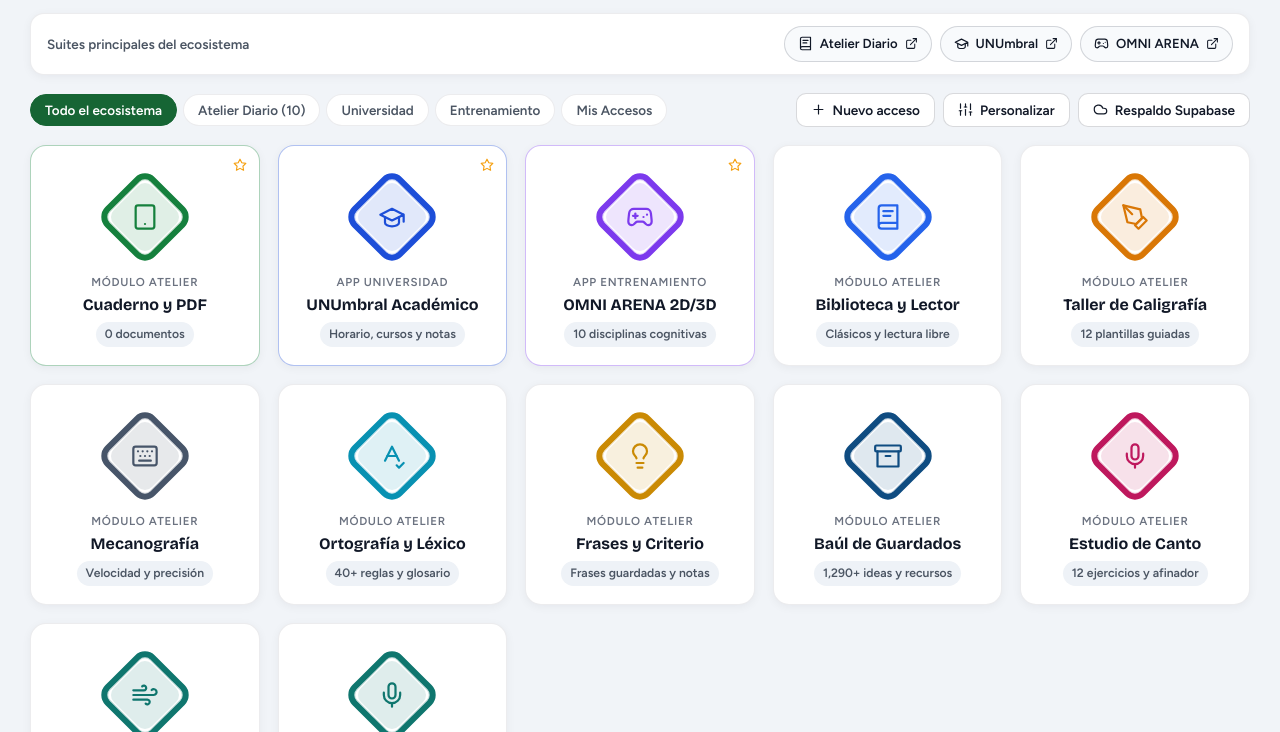
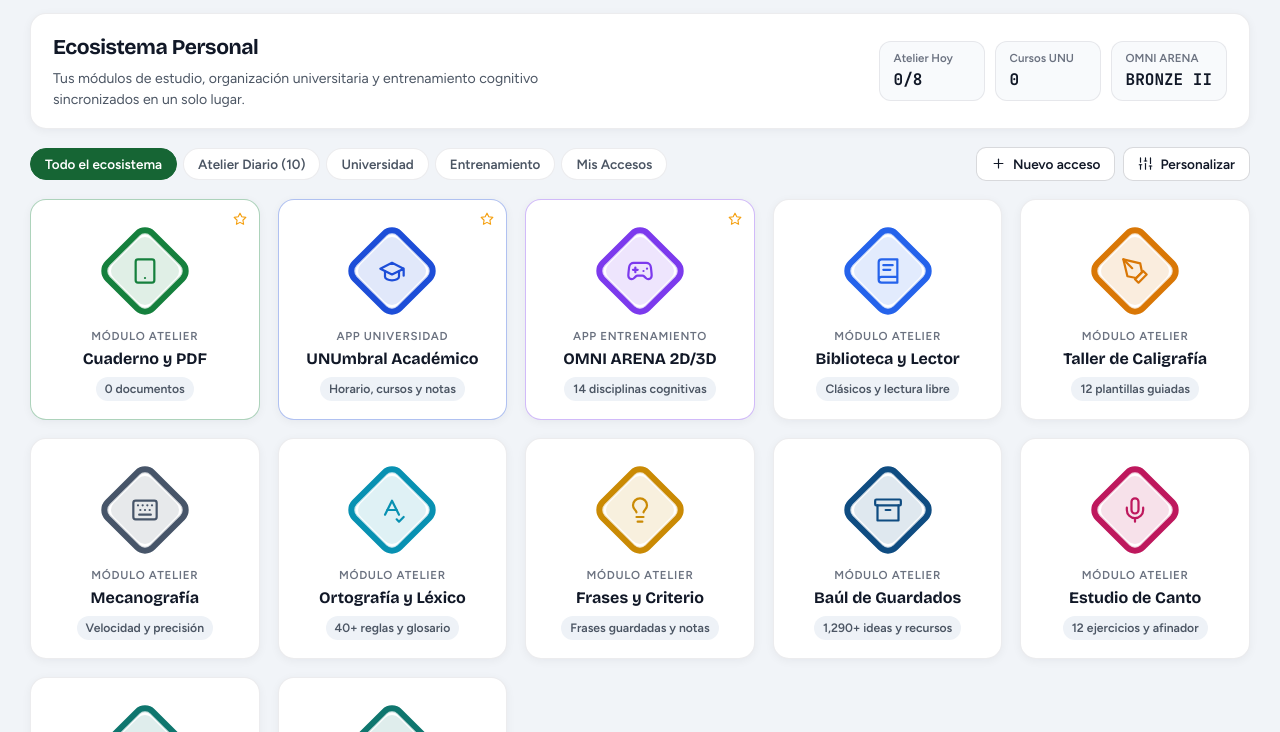
Before and after one commit to TpdeaX/directorio, a website built with Vite: page index.html in a window 1280 px wide. Shown: the part 82-814 px from the top of the page. Built offline with nearby package versions, Linux system fonts and the light colour scheme.

Commit message:
polish: eliminar accesos duplicados de Supabase/suites y mejorar hero del directorio

```diff
--- a/src/main.ts
+++ b/src/main.ts
@@ -180,7 +180,7 @@ function buildTiles(): DirectoryTileDef[] {
       metric: (s) =>
         s.arenaSessions > 0
           ? `${s.arenaRank} · ${s.arenaSessions} partidas`
-          : '10 disciplinas cognitivas',
+          : '14 disciplinas cognitivas',
     },
   ];
 
@@ -392,10 +392,6 @@ function renderApp(): void {
               <span>${esc(cloudLabel)}</span>
             </button>
 
-            <a class="dir-sos-btn" href="${resolveEcosystemAppUrl('atelier', 'calm')}">
-              ${Icons.wind(15)}<span>SOS Calma</span>
-            </a>
-
             <button type="button" class="dir-icon-btn" id="dir-theme-toggle" title="${theme === 'day' ? 'Cambiar a modo noche' : 'Cambiar a modo día'}">
               ${theme === 'day' ? Icons.moon(17) : Icons.sun(17)}
             </button>
@@ -413,12 +409,15 @@ function renderApp(): void {
       </header>
 
       <main class="dir-main">
-        <section class="dir-quick-launch" aria-label="Accesos directos principales">
-          <span class="dir-quick-label">Suites principales del ecosistema</span>
-          <div class="dir-quick-pills">
-            <a class="dir-quick-pill" href="${resolveEcosystemAppUrl('atelier')}">${Icons.book(15)}<span>Atelier Diario</span>${Icons.external(13)}</a>
-            <a class="dir-quick-pill" href="${resolveEcosystemAppUrl('unumbral')}">${Icons.graduation(15)}<span>UNUmbral</span>${Icons.external(13)}</a>
-            <a class="dir-quick-pill" href="${resolveEcosystemAppUrl('arena')}">${Icons.gamepad(15)}<span>OMNI ARENA</span>${Icons.external(13)}</a>
+        <section class="dir-hero-strip" aria-label="Resumen del ecosistema">
+          <div class="dir-hero-copy">
+            <h1>Ecosistema Personal</h1>
+            <p>Tus módulos de estudio, organización universitaria y entrenamiento cognitivo sincronizados en un solo lugar.</p>
+          </div>
+          <div class="dir-hero-kpis">
+            <div class="dir-kpi"><span>Atelier Hoy</span><strong>${summary.atelierTodayDone}/${summary.atelierTotalModules}</strong></div>
+            <div class="dir-kpi"><span>Cursos UNU</span><strong>${summary.unumbralCourses}</strong></div>
+            <div class="dir-kpi"><span>OMNI ARENA</span><strong>${esc(summary.arenaRank)}</strong></div>
           </div>
         </section>
 
@@ -439,7 +438,6 @@ function renderApp(): void {
             <button type="button" class="dir-btn ${editMode ? 'dir-btn-primary' : ''}" id="dir-toggle-edit">
               ${Icons.sliders(15)}<span>${editMode ? 'Listo' : 'Personalizar'}</span>
             </button>
-            <button type="button" class="dir-btn" id="dir-open-cloud-2">${Icons.cloud(15)}<span>Respaldo Supabase</span></button>
           </div>
         </section>
 
@@ -574,10 +572,6 @@ function renderApp(): void {
 
 function bindEvents(): void {
   root.querySelector('#dir-open-cloud')?.addEventListener('click', () => {
-    activeModal = 'cloud';
-    renderApp();
-  });
-  root.querySelector('#dir-open-cloud-2')?.addEventListener('click', () => {
     activeModal = 'cloud';
     renderApp();
   });
--- a/src/style.css
+++ b/src/style.css
@@ -83,7 +83,8 @@ button {
   position: sticky;
   top: 0;
   z-index: 40;
-  background: var(--bg-surface);
+  background: color-mix(in srgb, var(--bg-surface) 92%, transparent);
+  backdrop-filter: blur(12px);
   border-bottom: 1px solid var(--border-subtle);
 }
 
@@ -298,17 +299,59 @@ button {
   flex-wrap: wrap;
 }
 
-.dir-quick-launch {
+.dir-hero-strip {
   display: flex;
   align-items: center;
   justify-content: space-between;
-  gap: 12px;
+  gap: 18px;
   flex-wrap: wrap;
   background: var(--bg-surface);
   border: 1px solid var(--border-subtle);
-  border-radius: 14px;
-  padding: 12px 16px;
+  border-radius: 16px;
+  padding: 18px 22px;
   box-shadow: var(--shadow-card);
+}
+
+.dir-hero-copy h1 {
+  margin: 0 0 4px;
+  font-family: var(--font-display);
+  font-size: 1.32rem;
+  font-weight: 700;
+  letter-spacing: -0.02em;
+}
+
+.dir-hero-copy p {
+  margin: 0;
+  font-size: 0.88rem;
+  color: var(--ink-secondary);
+  max-width: 62ch;
+}
+
+.dir-hero-kpis {
+  display: flex;
+  gap: 10px;
+  flex-wrap: wrap;
+}
+
+.dir-kpi {
+  background: var(--bg-elevated);
+  border: 1px solid var(--border-subtle);
+  border-radius: 12px;
+  padding: 8px 14px;
+  min-width: 106px;
+}
+
+.dir-kpi span {
+  display: block;
+  font-size: 0.72rem;
+  color: var(--ink-muted);
+  font-weight: 600;
+}
+
+.dir-kpi strong {
+  font-family: var(--font-mono);
+  font-size: 1rem;
+  font-weight: 700;
 }
 
 .dir-quick-label {
```
